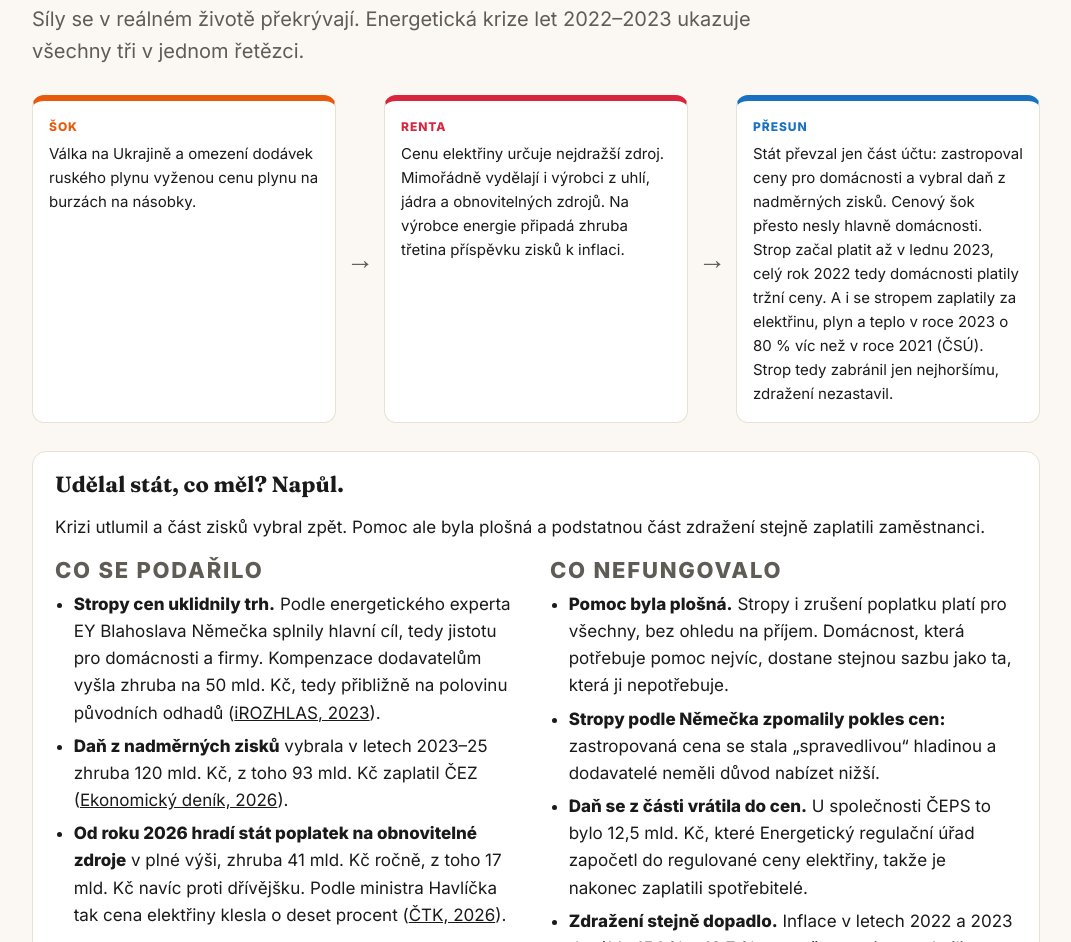
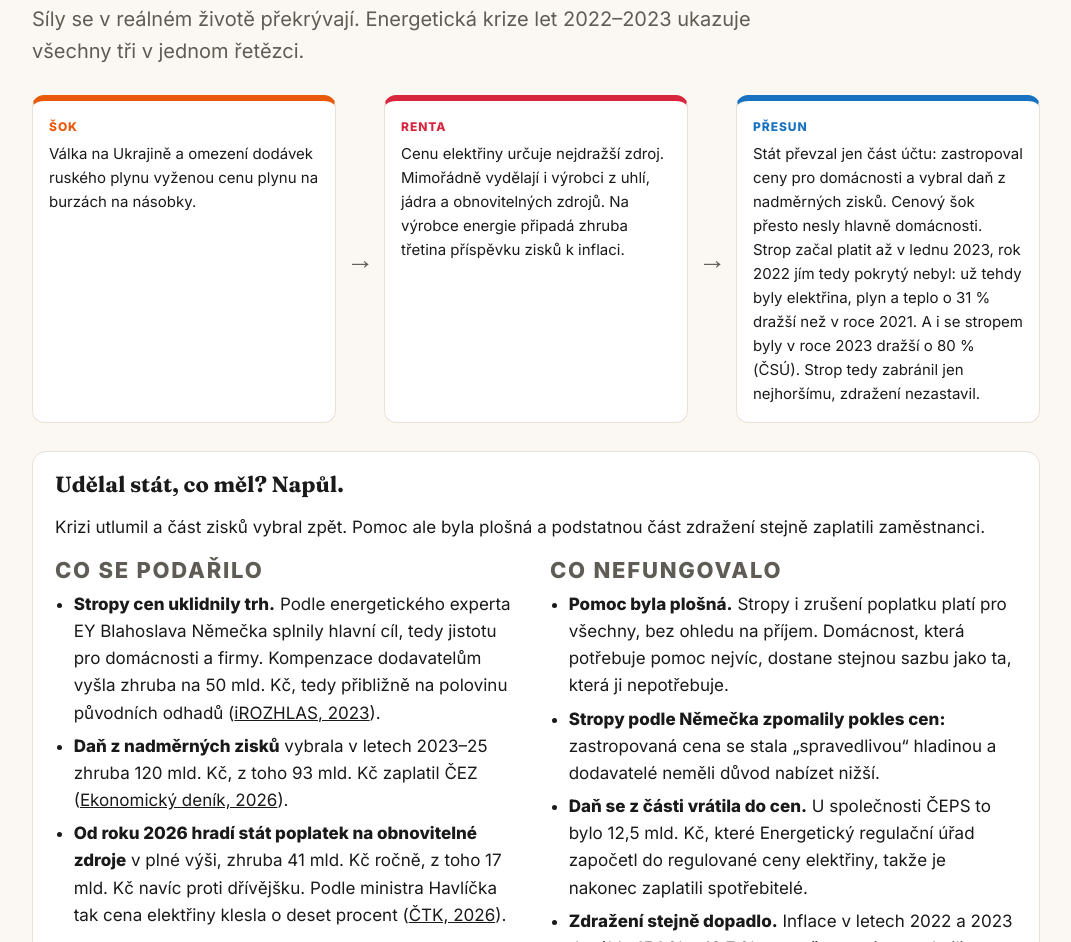
Before and after one commit to JakubKomarek/mdm-2026, a plain HTML site: page sily.html in a window 1280 px wide. Shown: the part 6361-7303 px from the top of the page, without its empty margins (104-1175 px from the left). Drawn offline with Linux system fonts and the light colour scheme.

Commit message:
Přesun: přesnější formulace o roce 2022
Co-Authored-By: Claude Opus 5.5 <noreply@anthropic.com>

```diff
--- a/sily.html
+++ b/sily.html
@@ -174,7 +174,7 @@
     <div class="arr">→</div>
     <div class="step" style="--c:var(--rent)"><b>Renta</b><p>Cenu elektřiny určuje nejdražší zdroj. Mimořádně vydělají i výrobci z uhlí, jádra a obnovitelných zdrojů. Na výrobce energie připadá zhruba třetina příspěvku zisků k inflaci.</p></div>
     <div class="arr">→</div>
-    <div class="step" style="--c:var(--shift)"><b>Přesun</b><p>Stát převzal jen část účtu: zastropoval ceny pro domácnosti a vybral daň z nadměrných zisků. Cenový šok přesto nesly hlavně domácnosti. Strop začal platit až v lednu 2023, celý rok 2022 tedy domácnosti platily tržní ceny. A i se stropem zaplatily za elektřinu, plyn a teplo v roce 2023 o 80 % víc než v roce 2021 (ČSÚ). Strop tedy zabránil jen nejhoršímu, zdražení nezastavil.</p></div>
+    <div class="step" style="--c:var(--shift)"><b>Přesun</b><p>Stát převzal jen část účtu: zastropoval ceny pro domácnosti a vybral daň z nadměrných zisků. Cenový šok přesto nesly hlavně domácnosti. Strop začal platit až v lednu 2023, rok 2022 jím tedy pokrytý nebyl: už tehdy byly elektřina, plyn a teplo o 31 % dražší než v roce 2021. A i se stropem byly v roce 2023 dražší o 80 % (ČSÚ). Strop tedy zabránil jen nejhoršímu, zdražení nezastavil.</p></div>
   </div>
   <div class="policy" style="margin-top:28px;background:var(--paper);border:1px solid var(--line)"><h3>Udělal stát, co měl? Napůl.</h3>
     <p>Krizi utlumil a část zisků vybral zpět. Pomoc ale byla plošná a podstatnou část zdražení stejně zaplatili zaměstnanci.</p>
```
